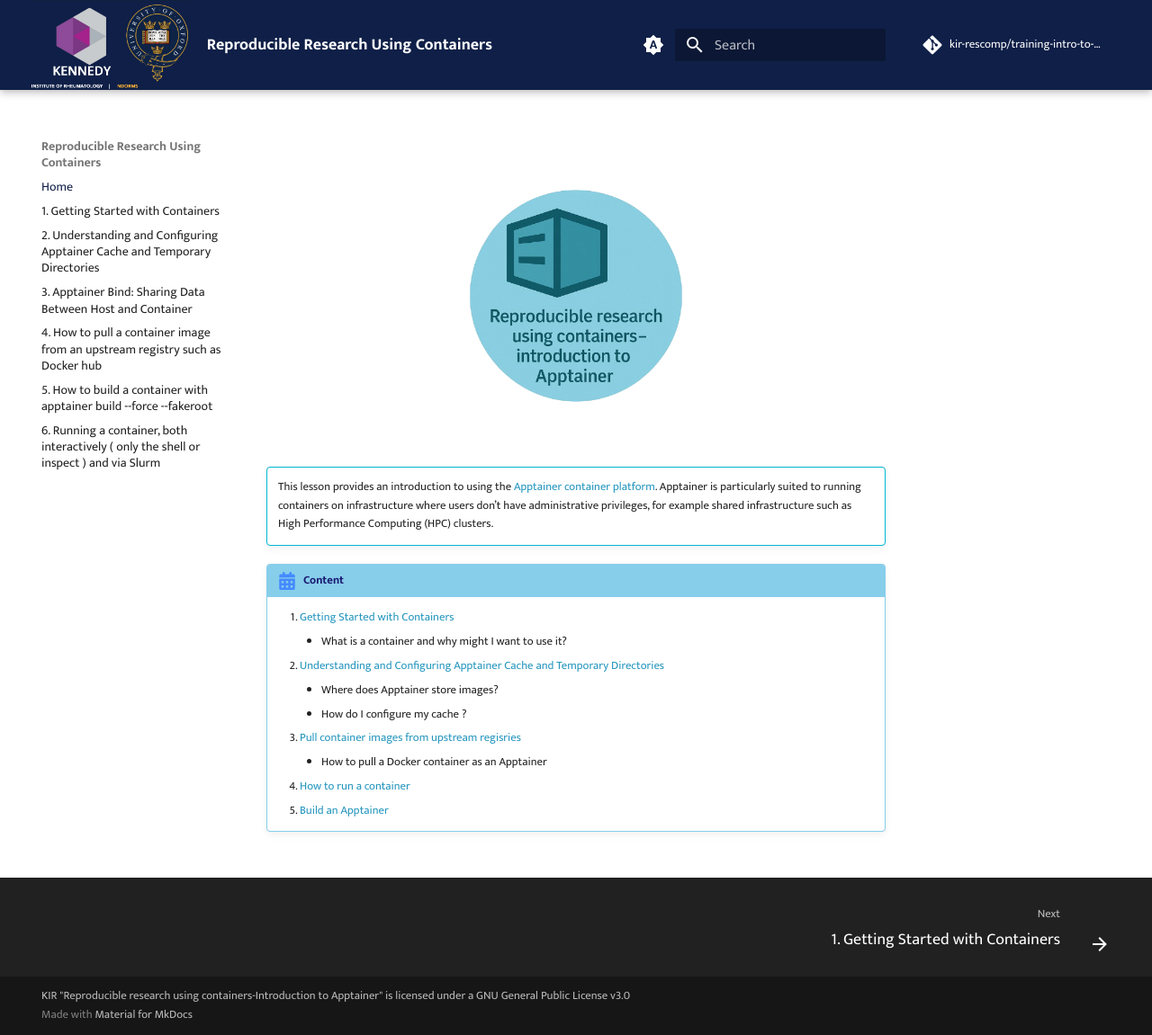
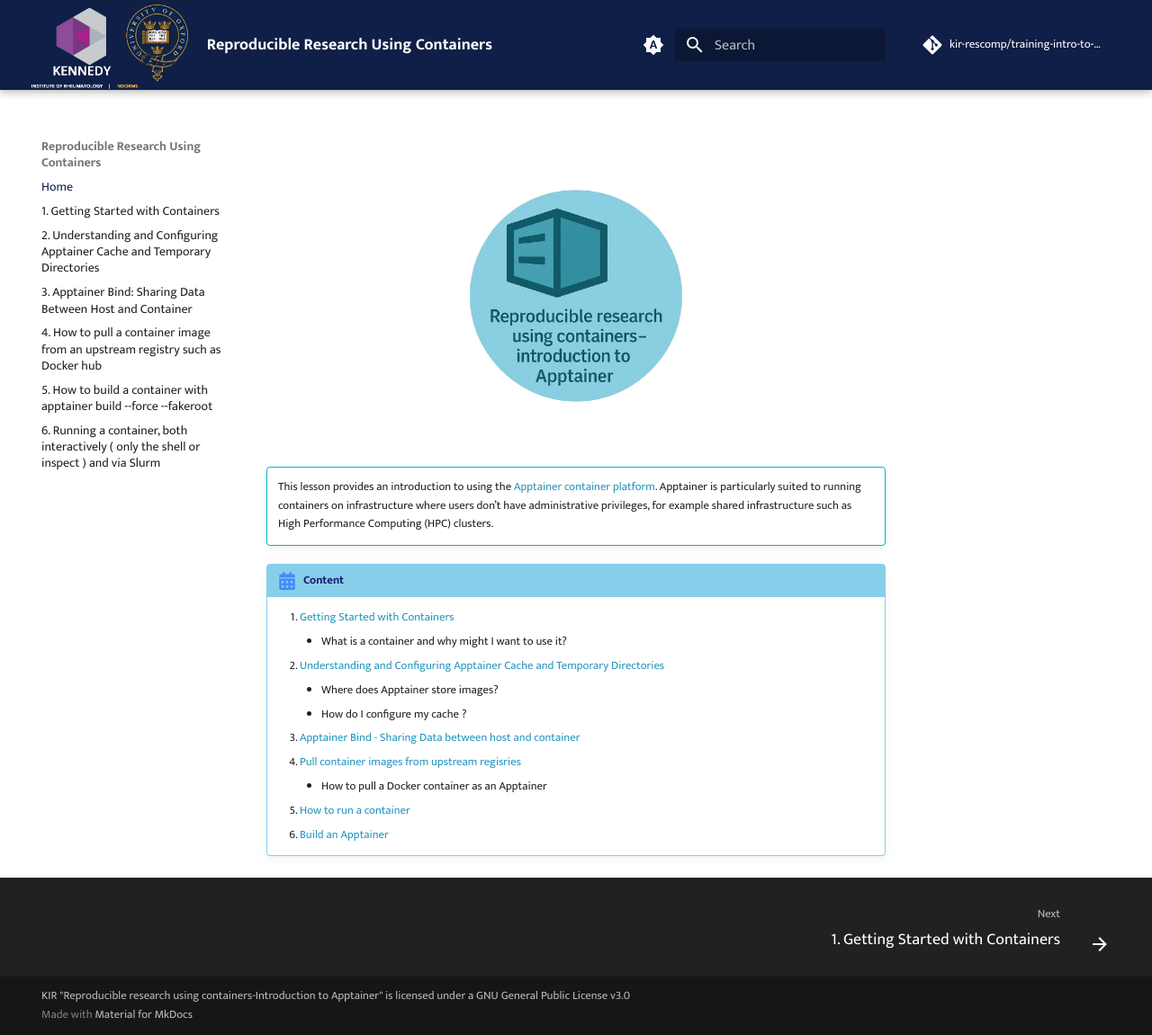
Before and after one commit to kir-rescomp/training-intro-to-apptainer, an MkDocs documentation site: the page built from docs/index.md, in a window 1280 px wide and 1151 px high. Shown: the whole window at 90% size. Built offline with MkDocs 1.6.1 and Material for MkDocs 9.7.7, drawn with Linux system fonts in a browser that asks for light colours; comment, search, counter and statistics services are not loaded.

Commit message:
update TOC to match restructured page numbers

```diff
--- a/docs/index.md
+++ b/docs/index.md
@@ -15,7 +15,8 @@
     2. [Understanding and Configuring Apptainer Cache and Temporary Directories](./2.configuring-apptainer-cache.md)
         - Where does Apptainer store images?
         - How do I configure my cache ?
-    3. [Pull container images from upstream regisries](./3.pull_from_upstream.md)
+    3. [Apptainer Bind - Sharing Data between host and container](./3.apptainer_bind.md)
+    4. [Pull container images from upstream regisries](./4.pull_from_upstream.md)
         - How to pull a Docker container as an Apptainer
-    4. [How to run a container](./4.running_a_container_interactive_and_slurm.md)
-    5. [Build an Apptainer](./5.how_to_build_a_container.md)
+    5. [How to run a container](./5.running_a_container_interactive_and_slurm.md)
+    6. [Build an Apptainer](./6.how_to_build_a_container.md)
```
